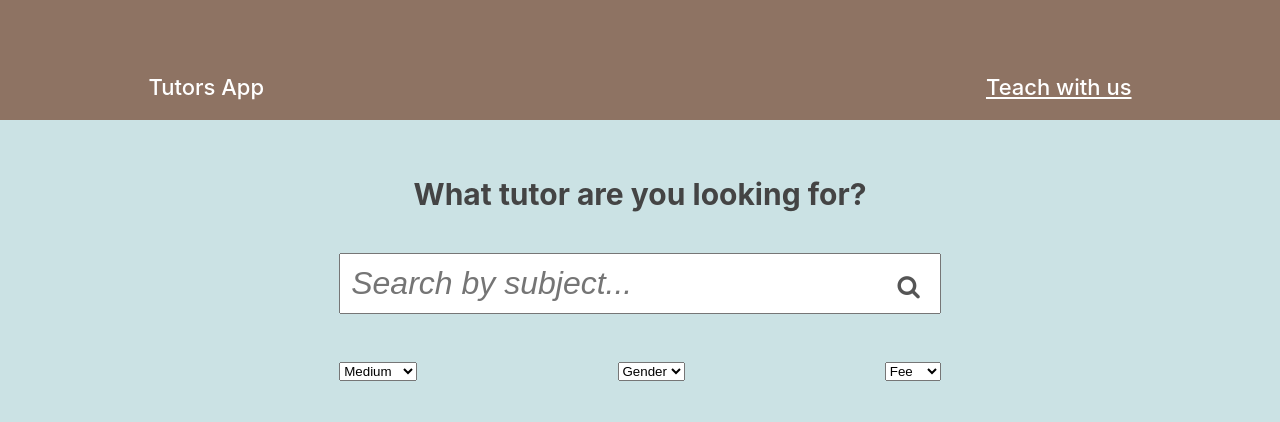
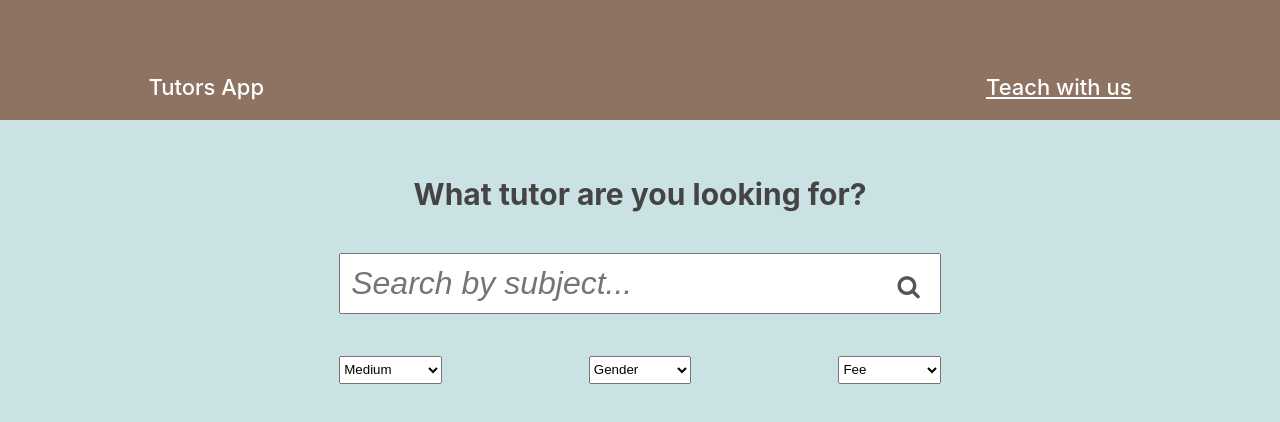
Before and after one commit to elireiner/tutors-app, a React (Create React App) app: page / in a window 1280 px wide. Shown: the top 422 px of the page. Built offline with nearby package versions, Linux system fonts and the light colour scheme; no server answers.

Commit message:
Improve small filters legibility

```diff
--- a/src/components/Filters/Filters.css
+++ b/src/components/Filters/Filters.css
@@ -64,11 +64,17 @@
     padding: 10px;
     font-size: 24px;
   }
+
   .search-icon {
     top: -6px;
     font-size: 24px;
     right: 18px;
     border: white solid 3px;
+  }
+
+  select {
+    width: 17vw;
+    height: 3.5vh;
   }
 }
 
@@ -82,16 +88,32 @@
     right: 18px;
     border: white solid 3px;
   }
+  select {
+    width: 15vw;
+    height: 3.5vh;
+  }
 }
 
 /* Medium devices (landscape tablets, 768px and up) */
 @media only screen and (min-width: 768px) {
+  select {
+    width: 12vw;
+    height: 3.5vh;
+  }
 }
 
 /* Large devices (laptops/desktops, 992px and up) */
 @media only screen and (min-width: 992px) {
+  select {
+    width: 9vw;
+    height: 3.5vh;
+  }
 }
 
 /* Extra large devices (large laptops and desktops, 1200px and up) */
 @media only screen and (min-width: 1200px) {
+  select {
+    width: 8vw;
+    height: 3.5vh;
   }
+}
```
Lines whose indentation alone changed are shown as unchanged.
